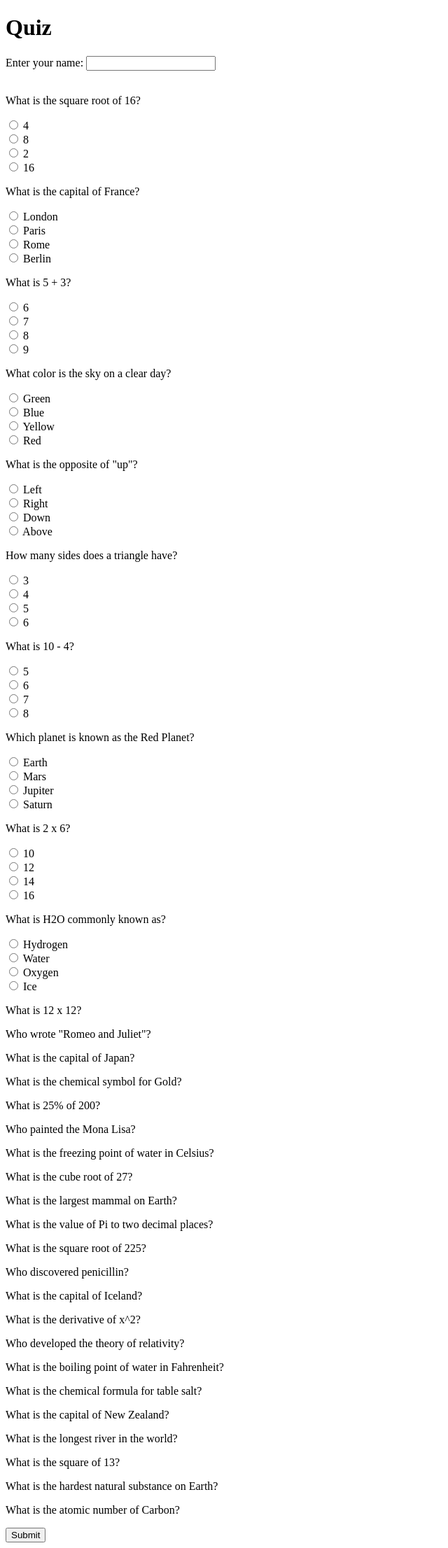
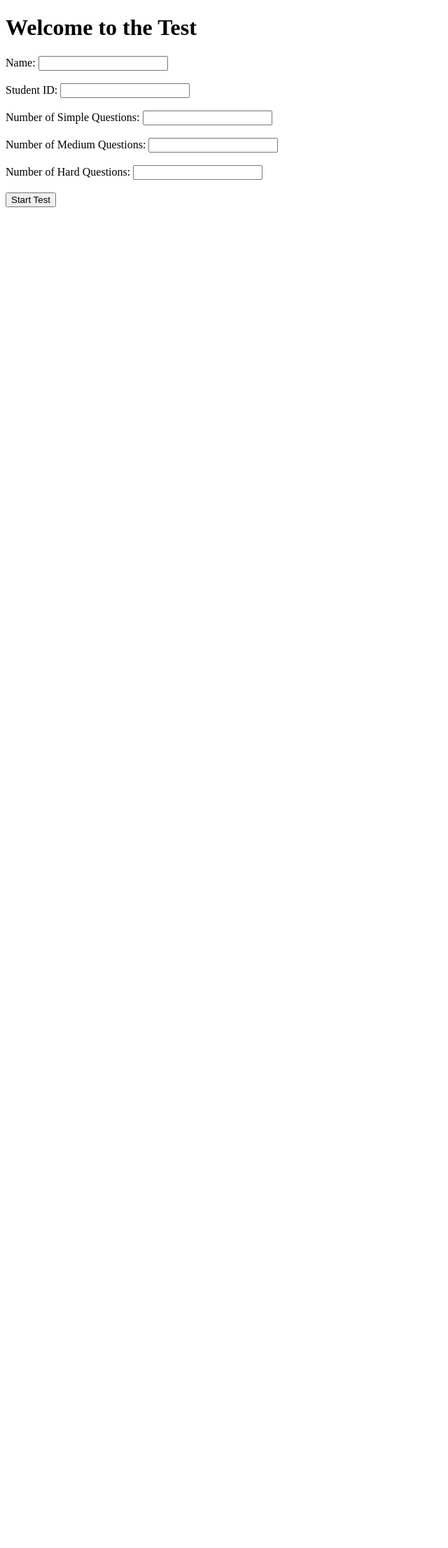
Before and after one commit to softwarechamp/mcqtest, a Flask app: page / in a window 1280 px wide. Shown: the whole page at 70% size, without its empty margins (0-640 px from the left). After the commit the page ends 296 px from the top, so only its background shows below. Run offline with Flask 3, Linux system fonts and the light colour scheme.

Commit message:
more student info and inputs

```diff
--- a/app.py
+++ b/app.py
@@ -1,59 +1,99 @@
-from flask import Flask, render_template, request, redirect, url_for
+from flask import Flask, render_template, request, redirect, url_for, session
 import csv
-import datetime
+import random
+from datetime import datetime
 
 app = Flask(__name__)
+app.secret_key = "secret_key"  # Required for session handling
 
-# Read question bank from CSV
-def read_questions():
+
+# Function to load questions from the CSV file
+def load_questions():
     questions = []
-    with open('question_bank.csv', mode='r', newline='') as file:
+    with open("question_bank.csv", "r") as file:
         reader = csv.DictReader(file)
         for row in reader:
-            questions.append(row)
+            # Transform CSV data into a dictionary with choices split into a list
+            questions.append({
+                "sno": int(row["sno"]),
+                "question": row["question"],
+                "mark": int(row["mark"]),
+                "answer": row["answer"],
+                "type": row["type"],
+                "choices": [row["choiceA"], row["choiceB"], row["choiceC"], row["choiceD"]]
+            })
     return questions
 
-# Save user responses to CSV
-def save_response(response_data):
-    with open('user_responses.csv', mode='a', newline='') as file:
-        writer = csv.writer(file)
-        writer.writerow(response_data)
 
-@app.route('/', methods=['GET', 'POST'])
+# Route for the main page
+@app.route("/", methods=["GET", "POST"])
 def index():
-    if request.method == 'POST':
-        username = request.form['username']
+    if request.method == "POST":
+        name = request.form["name"]
+        student_id = request.form["student_id"]
+        num_simple = int(request.form["num_simple"])
+        num_medium = int(request.form["num_medium"])
+        num_hard = int(request.form["num_hard"])
+
+        # Load questions from the CSV file
+        question_bank = load_questions()
+
+        # Filter questions by type
+        simple_questions = [q for q in question_bank if q["type"] == "simple"]
+        medium_questions = [q for q in question_bank if q["type"] == "medium"]
+        hard_questions = [q for q in question_bank if q["type"] == "hard"]
+
+        # Randomly select questions
+        selected_questions = random.sample(simple_questions, min(num_simple, len(simple_questions))) + \
+                             random.sample(medium_questions, min(num_medium, len(medium_questions))) + \
+                             random.sample(hard_questions, min(num_hard, len(hard_questions)))
+
+        # Store selected questions and user info in session
+        session["questions"] = selected_questions
+        session["user"] = {"name": name, "student_id": student_id}
+
+        return redirect(url_for("test"))
+
+    return render_template("index.html")
+
+
+# Route for the test page
+@app.route("/test", methods=["GET", "POST"])
+def test():
+    if request.method == "POST":
         responses = []
+        user = session["user"]
+        questions = session["questions"]
 
-        # Loop through each question and capture the response
-        for i in range(1, len(request.form) // 2 + 1):
-            question_id = str(i)
-            response = request.form.get(f'question_{question_id}')
-            correct_answer = request.form.get(f'answer_{question_id}')
-            question_text = request.form.get(f'question_text_{question_id}')
+        for question in questions:
+            response = request.form.get(str(question["sno"]), "")
+            responses.append({
+                "sno": question["sno"],
+                "date": datetime.now().strftime("%Y-%m-%d %H:%M:%S"),
+                "username": user["name"],
+                "question": question["question"],
+                "answer": question["answer"],
+                "response": response
+            })
 
-            # Prepare response data
-            responses.append([
-                question_id,
-                datetime.datetime.now().strftime('%Y-%m-%d %H:%M:%S'),
-                username,
-                question_text,
-                correct_answer,
-                response
-            ])
+        # Save responses to CSV
+        with open("user-responses.csv", "a", newline="") as f:
+            writer = csv.DictWriter(f, fieldnames=["sno", "date", "username", "question", "answer", "response"])
+            if f.tell() == 0:  # Write header only if file is empty
+                writer.writeheader()
+            writer.writerows(responses)
 
-        # Save each response to the CSV
-        for response in responses:
-            save_response(response)
+        return redirect(url_for("result"))
 
-        return redirect(url_for('thank_you'))
+    questions = session.get("questions", [])
+    return render_template("test.html", questions=questions)
 
-    questions = read_questions()
-    return render_template('index.html', questions=questions)
 
-@app.route('/thank-you')
-def thank_you():
-    return "<h1>Thank you for your responses!</h1>"
+# Route for the result page
+@app.route("/result")
+def result():
+    return render_template("result.html")
 
-if __name__ == '__main__':
+
+if __name__ == "__main__":
     app.run(debug=True)
--- a/templates/index.html
+++ b/templates/index.html
@@ -1,39 +1,27 @@
 <!DOCTYPE html>
-<html lang="en">
+<html>
 <head>
-    <meta charset="UTF-8">
-    <meta name="viewport" content="width=device-width, initial-scale=1.0">
-    <title>Quiz App</title>
+    <title>Test Taker</title>
 </head>
 <body>
-    <h1>Quiz</h1>
-    <form method="POST">
-        <label for="username">Enter your name: </label>
-        <input type="text" id="username" name="username" required><br><br>
+    <h1>Welcome to the Test</h1>
+    <form method="POST" action="/">
+        <label for="name">Name:</label>
+        <input type="text" id="name" name="name" required><br><br>
 
-        {% for question in questions %}
-            <div>
-                <p>{{ question['question'] }}</p>
-                <input type="hidden" name="question_text_{{ question['sno'] }}" value="{{ question['question'] }}">
-                <input type="hidden" name="answer_{{ question['sno'] }}" value="{{ question['answer'] }}">
+        <label for="student_id">Student ID:</label>
+        <input type="text" id="student_id" name="student_id" required><br><br>
 
-                {% if question['type'] == 'simple' %}
-                    <label>
-                        <input type="radio" name="question_{{ question['sno'] }}" value="{{ question['choiceA'] }}"> {{ question['choiceA'] }}
-                    </label><br>
-                    <label>
-                        <input type="radio" name="question_{{ question['sno'] }}" value="{{ question['choiceB'] }}"> {{ question['choiceB'] }}
-                    </label><br>
-                    <label>
-                        <input type="radio" name="question_{{ question['sno'] }}" value="{{ question['choiceC'] }}"> {{ question['choiceC'] }}
-                    </label><br>
-                    <label>
-                        <input type="radio" name="question_{{ question['sno'] }}" value="{{ question['choiceD'] }}"> {{ question['choiceD'] }}
-                    </label><br>
-                {% endif %}
-            </div>
-        {% endfor %}
-        <button type="submit">Submit</button>
+        <label for="num_simple">Number of Simple Questions:</label>
+        <input type="number" id="num_simple" name="num_simple" required><br><br>
+
+        <label for="num_medium">Number of Medium Questions:</label>
+        <input type="number" id="num_medium" name="num_medium" required><br><br>
+
+        <label for="num_hard">Number of Hard Questions:</label>
+        <input type="number" id="num_hard" name="num_hard" required><br><br>
+
+        <button type="submit">Start Test</button>
     </form>
 </body>
 </html>
--- /dev/null
+++ b/user-responses.csv
@@ -0,0 +1,6 @@
+sno,date,username,question,answer,response
+5,2024-12-15 14:11:04,Rajesh,"What is the opposite of ""up""?",Down,Down
+7,2024-12-15 14:11:04,Rajesh,What is 10 - 4?,6,5
+17,2024-12-15 14:11:04,Rajesh,What is the freezing point of water in Celsius?,0,0
+12,2024-12-15 14:11:04,Rajesh,"Who wrote ""Romeo and Juliet""?",Shakespeare,Shakespeare
+24,2024-12-15 14:11:04,Rajesh,What is the derivative of x^2?,2x,2x
```
Also changed, not shown: templates/result.html (added, +10 -0 lines), templates/test.html (added, +21 -0 lines), 1 other file.
